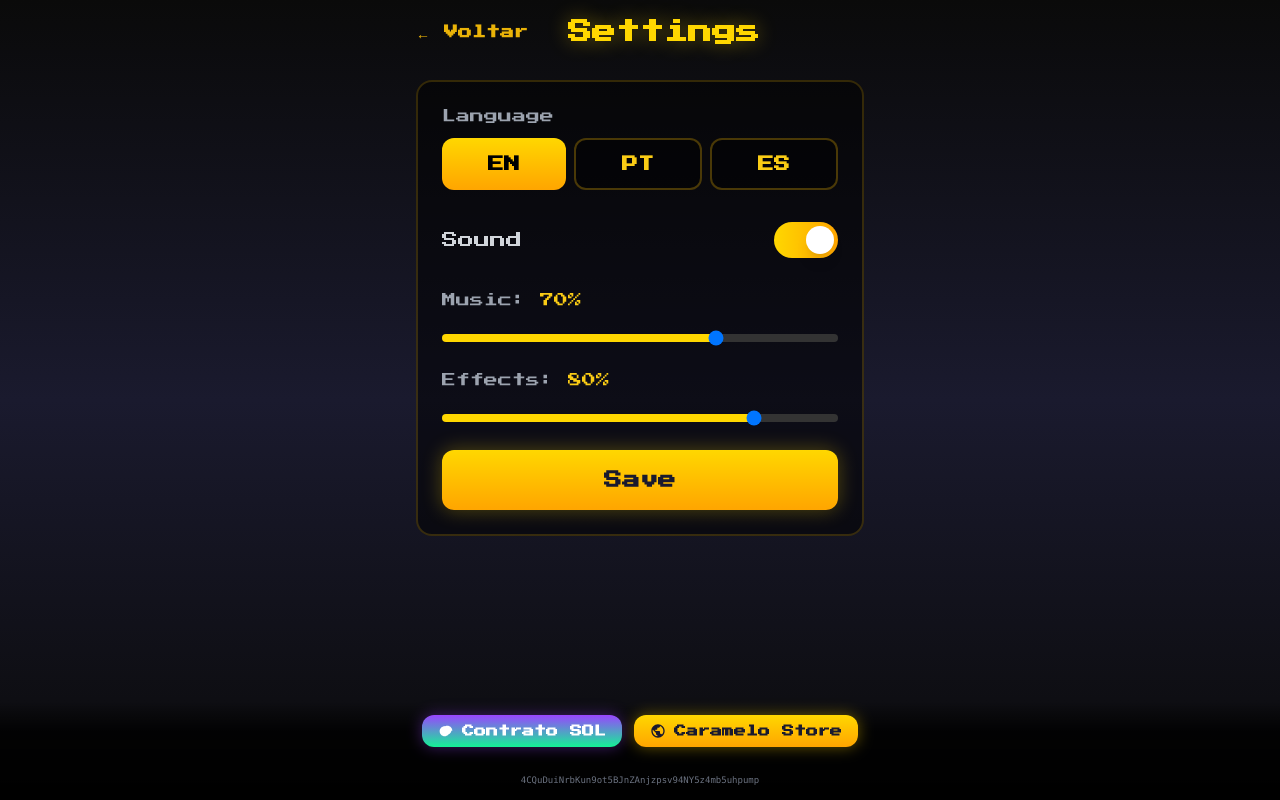
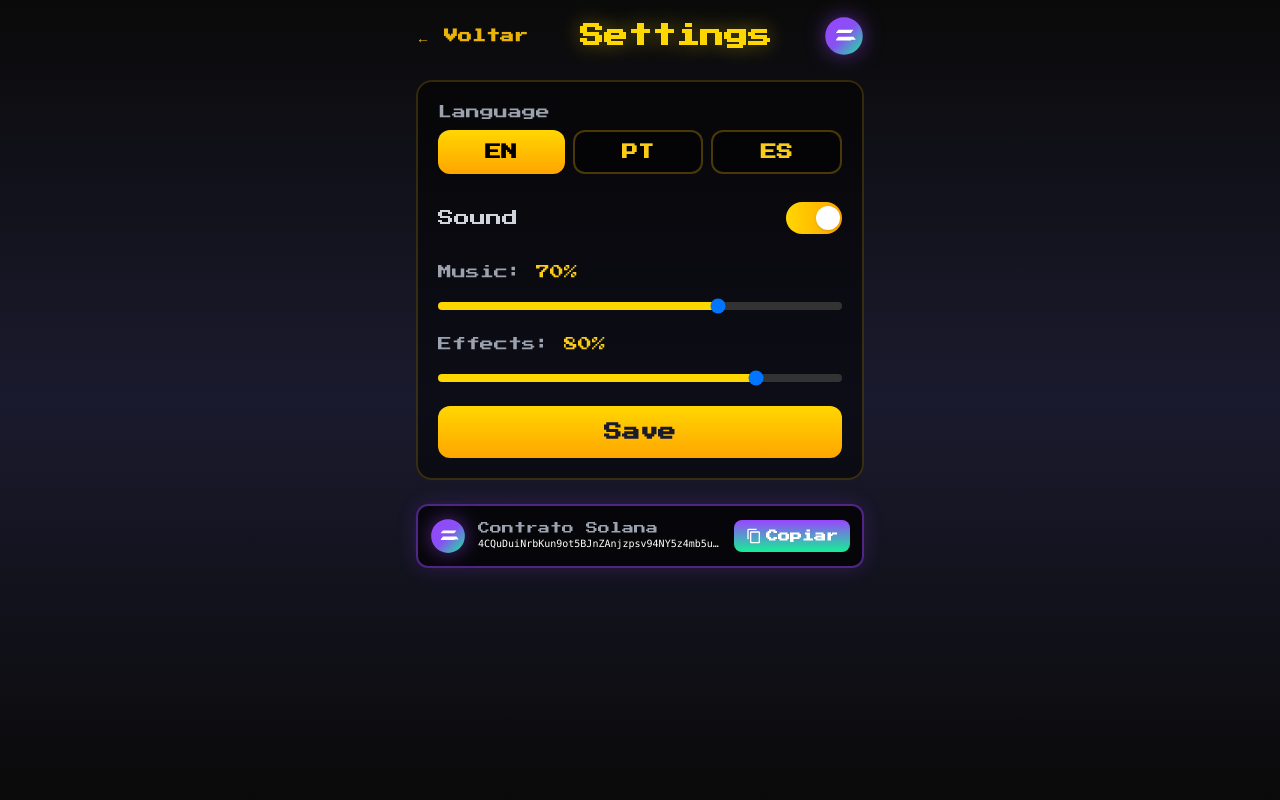
Before and after one commit to mvmarincek/melonary-game, a React (Vite) app in the folder frontend/: page /settings in a window 1280 px wide. Built offline with nearby package versions, Linux system fonts and the light colour scheme; no server answers.

Commit message:
feat: add Solana logo and contract banner to Auth and Game screens

```diff
--- a/frontend/src/components/TokenFooter.tsx
+++ b/frontend/src/components/TokenFooter.tsx
@@ -1,59 +1,133 @@
 import { useState } from 'react';
 
-const CONTRACT = '4CQuDuiNrbKun9ot5BJnZAnjzpsv94NY5z4mb5uhpump';
-const STORE_URL = 'https://cachorrocaramelo.store';
+export const CONTRACT = '4CQuDuiNrbKun9ot5BJnZAnjzpsv94NY5z4mb5uhpump';
+export const STORE_URL = 'https://cachorrocaramelo.store';
 
-export default function TokenFooter() {
+export function CopyButton({ text, label }: { text: string; label?: string }) {
   const [copied, setCopied] = useState(false);
 
-  const copyContract = async () => {
+  const copy = async () => {
+    try {
+      await navigator.clipboard.writeText(text);
+      setCopied(true);
+      setTimeout(() => setCopied(false), 2000);
+    } catch {}
+  };
+
+  return (
+    <button
+      onClick={copy}
+      className="flex items-center gap-2 px-3 py-2 rounded-lg text-xs font-bold transition-all hover:scale-105 active:scale-95"
+      style={{
+        background: copied ? '#4CAF50' : 'linear-gradient(180deg, #9945FF 0%, #14F195 100%)',
+        color: '#fff'
+      }}
+    >
+      <svg viewBox="0 0 24 24" className="w-4 h-4" fill="currentColor">
+        <path d="M16 1H4c-1.1 0-2 .9-2 2v14h2V3h12V1zm3 4H8c-1.1 0-2 .9-2 2v14c0 1.1.9 2 2 2h11c1.1 0 2-.9 2-2V7c0-1.1-.9-2-2-2zm0 16H8V7h11v14z"/>
+      </svg>
+      {copied ? 'Copiado!' : (label || 'Copiar')}
+    </button>
+  );
+}
+
+export function SolanaLogo({ size = 40 }: { size?: number }) {
+  return (
+    <svg width={size} height={size} viewBox="0 0 128 128" style={{ filter: 'drop-shadow(0 0 10px rgba(153, 69, 255, 0.5))' }}>
+      <defs>
+        <linearGradient id="solGrad" x1="0%" y1="0%" x2="100%" y2="100%">
+          <stop offset="0%" stopColor="#9945FF"/>
+          <stop offset="50%" stopColor="#8752F3"/>
+          <stop offset="100%" stopColor="#14F195"/>
+        </linearGradient>
+      </defs>
+      <circle cx="64" cy="64" r="60" fill="url(#solGrad)"/>
+      <path d="M94 78H38l8-10h48l-8 10zm0-24H38l8-10h48l-8 10zm-48 12h48l8 10H38l8-10z" fill="white"/>
+    </svg>
+  );
+}
+
+export function ContractBanner({ size = 'normal' }: { size?: 'small' | 'normal' | 'large' }) {
+  const [copied, setCopied] = useState(false);
+
+  const copy = async () => {
     try {
       await navigator.clipboard.writeText(CONTRACT);
       setCopied(true);
       setTimeout(() => setCopied(false), 2000);
-    } catch (err) {
-      console.error('Failed to copy:', err);
-    }
+    } catch {}
   };
 
+  const isLarge = size === 'large';
+  const isSmall = size === 'small';
+
   return (
-    <div className="fixed bottom-0 left-0 right-0 z-50 p-3" style={{ background: 'linear-gradient(0deg, rgba(0,0,0,0.95) 0%, rgba(0,0,0,0.8) 70%, transparent 100%)' }}>
-      <div className="max-w-lg mx-auto flex items-center justify-center gap-3 flex-wrap">
-        <button
-          onClick={copyContract}
-          className="flex items-center gap-2 px-4 py-2 rounded-xl text-xs font-bold transition-all hover:scale-105 active:scale-95"
+    <div
+      className={`flex items-center gap-3 rounded-xl border-2 ${isLarge ? 'p-4' : isSmall ? 'p-2' : 'p-3'}`}
       style={{
-            background: copied ? 'linear-gradient(180deg, #4CAF50 0%, #388E3C 100%)' : 'linear-gradient(180deg, #9945FF 0%, #14F195 100%)',
-            color: '#fff',
-            boxShadow: '0 0 15px rgba(153, 69, 255, 0.4)'
+        background: 'rgba(0,0,0,0.7)',
+        borderColor: 'rgba(153, 69, 255, 0.5)',
+        boxShadow: '0 0 20px rgba(153, 69, 255, 0.2)'
       }}
     >
-          <svg viewBox="0 0 24 24" className="w-4 h-4" fill="currentColor">
-            <path d="M17.5 12.5c0 4.14-3.36 7.5-7.5 7.5S2.5 16.64 2.5 12.5 5.86 5 10 5h1.5v3.08L17.5 12.5z"/>
-            <path d="M21.5 11.5c0-4.14-3.36-7.5-7.5-7.5S6.5 7.36 6.5 11.5c0 .17.01.34.02.5h3.98c2.49 0 4.5 2.01 4.5 4.5v.52c2.84-.48 5-2.94 5-5.52z"/>
+      <SolanaLogo size={isLarge ? 50 : isSmall ? 28 : 36} />
+      <div className="flex-1 min-w-0">
+        <p className={`text-gray-400 ${isLarge ? 'text-sm' : 'text-xs'}`}>Contrato Solana</p>
+        <p
+          className={`font-mono text-white truncate ${isLarge ? 'text-sm' : 'text-xs'}`}
+          style={{ fontSize: isSmall ? '9px' : isLarge ? '12px' : '10px' }}
+        >
+          {CONTRACT}
+        </p>
+      </div>
+      <button
+        onClick={copy}
+        className={`flex items-center gap-1 rounded-lg font-bold transition-all hover:scale-105 active:scale-95 ${isLarge ? 'px-4 py-2 text-sm' : isSmall ? 'px-2 py-1 text-xs' : 'px-3 py-2 text-xs'}`}
+        style={{
+          background: copied ? '#4CAF50' : 'linear-gradient(180deg, #9945FF 0%, #14F195 100%)',
+          color: '#fff'
+        }}
+      >
+        <svg viewBox="0 0 24 24" className={isLarge ? 'w-5 h-5' : 'w-4 h-4'} fill="currentColor">
+          <path d="M16 1H4c-1.1 0-2 .9-2 2v14h2V3h12V1zm3 4H8c-1.1 0-2 .9-2 2v14c0 1.1.9 2 2 2h11c1.1 0 2-.9 2-2V7c0-1.1-.9-2-2-2zm0 16H8V7h11v14z"/>
         </svg>
-          {copied ? 'Copiado!' : 'Contrato SOL'}
+        {copied ? 'Copiado!' : 'Copiar'}
       </button>
+    </div>
+  );
+}
 
+export function StoreButton({ size = 'normal' }: { size?: 'small' | 'normal' | 'large' }) {
+  const isLarge = size === 'large';
+  const isSmall = size === 'small';
+
+  return (
     <a
       href={STORE_URL}
       target="_blank"
       rel="noopener noreferrer"
-          className="flex items-center gap-2 px-4 py-2 rounded-xl text-xs font-bold transition-all hover:scale-105 active:scale-95"
+      className={`flex items-center justify-center gap-2 rounded-xl font-bold transition-all hover:scale-105 active:scale-95 ${isLarge ? 'px-6 py-3 text-lg' : isSmall ? 'px-3 py-2 text-xs' : 'px-4 py-2 text-sm'}`}
       style={{
         background: 'linear-gradient(180deg, #FFD700 0%, #FFA500 100%)',
         color: '#1a1a2e',
-            boxShadow: '0 0 15px rgba(255, 215, 0, 0.4)'
+        boxShadow: '0 0 20px rgba(255, 215, 0, 0.3)'
       }}
     >
-          <svg viewBox="0 0 24 24" className="w-4 h-4" fill="currentColor">
+      <svg viewBox="0 0 24 24" className={isLarge ? 'w-6 h-6' : 'w-4 h-4'} fill="currentColor">
         <path d="M12 2C6.48 2 2 6.48 2 12s4.48 10 10 10 10-4.48 10-10S17.52 2 12 2zm-1 17.93c-3.95-.49-7-3.85-7-7.93 0-.62.08-1.21.21-1.79L9 15v1c0 1.1.9 2 2 2v1.93zm6.9-2.54c-.26-.81-1-1.39-1.9-1.39h-1v-3c0-.55-.45-1-1-1H8v-2h2c.55 0 1-.45 1-1V7h2c1.1 0 2-.9 2-2v-.41c2.93 1.19 5 4.06 5 7.41 0 2.08-.8 3.97-2.1 5.39z"/>
       </svg>
       Caramelo Store
     </a>
+  );
+}
 
-        <div className="w-full text-center mt-1">
-          <span className="text-gray-500 text-xs font-mono" style={{ fontSize: '9px' }}>{CONTRACT}</span>
+export default function TokenFooter() {
+  return (
+    <div className="fixed bottom-0 left-0 right-0 z-50 p-3" style={{ background: 'linear-gradient(0deg, rgba(0,0,0,0.95) 0%, rgba(0,0,0,0.8) 70%, transparent 100%)' }}>
+      <div className="max-w-xl mx-auto">
+        <ContractBanner size="small" />
+        <div className="flex justify-center mt-2">
+          <StoreButton size="small" />
         </div>
       </div>
     </div>
--- a/frontend/src/pages/Settings.tsx
+++ b/frontend/src/pages/Settings.tsx
@@ -4,21 +4,10 @@ import { useStore } from '../hooks/useStore';
 import { api } from '../services/api';
 import { t, Language } from '../i18n/translations';
 import { audioManager } from '../services/audio';
-import TokenFooter from '../components/TokenFooter';
+import { ContractBanner, SolanaLogo } from '../components/TokenFooter';
 
 export default function Settings() {
-  const {
-    language,
-    setLanguage,
-    soundEnabled,
-    setSoundEnabled,
-    musicVolume,
-    setMusicVolume,
-    sfxVolume,
-    setSfxVolume,
-    user,
-  } = useStore();
-
+  const { language, setLanguage, soundEnabled, setSoundEnabled, musicVolume, setMusicVolume, sfxVolume, setSfxVolume, user } = useStore();
   const [isSaving, setIsSaving] = useState(false);
   const [saved, setSaved] = useState(false);
 
@@ -26,12 +15,7 @@ export default function Settings() {
     setIsSaving(true);
     try {
       if (user) {
-        await api.auth.updateSettings({
-          language,
-          sound_enabled: soundEnabled,
-          music_volume: musicVolume,
-          sfx_volume: sfxVolume,
-        });
+        await api.auth.updateSettings({ language, sound_enabled: soundEnabled, music_volume: musicVolume, sfx_volume: sfxVolume });
       }
       audioManager.setEnabled(soundEnabled);
       audioManager.setMusicVolume(musicVolume);
@@ -46,33 +30,23 @@ export default function Settings() {
   };
 
   return (
-    <div className="min-h-screen p-4" style={{ background: 'linear-gradient(180deg, #0a0a0a 0%, #1a1a2e 50%, #0a0a0a 100%)' }}>
+    <div className="min-h-screen p-4 pb-8" style={{ background: 'linear-gradient(180deg, #0a0a0a 0%, #1a1a2e 50%, #0a0a0a 100%)' }}>
       <div className="max-w-md mx-auto">
-        <div className="flex items-center justify-between mb-8">
-          <Link to="/" className="text-yellow-500 hover:text-yellow-300 text-sm font-bold transition-colors">
-            &larr; Voltar
-          </Link>
-          <h1 className="text-2xl font-black" style={{ color: '#FFD700', textShadow: '0 0 20px rgba(255, 215, 0, 0.4)' }}>
-            {t('menu.settings', language)}
-          </h1>
-          <div className="w-16"></div>
+        <div className="flex items-center justify-between mb-6">
+          <Link to="/" className="text-yellow-500 hover:text-yellow-300 text-sm font-bold transition-colors">&larr; Voltar</Link>
+          <h1 className="text-2xl font-black" style={{ color: '#FFD700', textShadow: '0 0 20px rgba(255, 215, 0, 0.4)' }}>{t('menu.settings', language)}</h1>
+          <SolanaLogo size={40} />
         </div>
 
-        <div className="rounded-2xl border-2 border-yellow-500/20 p-6 space-y-6" style={{ background: 'rgba(0,0,0,0.5)' }}>
+        <div className="rounded-2xl border-2 border-yellow-500/20 p-5 space-y-5" style={{ background: 'rgba(0,0,0,0.5)' }}>
           <div>
-            <label className="block text-sm text-gray-400 mb-3">
-              {t('settings.language', language)}
-            </label>
+            <label className="block text-sm text-gray-400 mb-2">{t('settings.language', language)}</label>
             <div className="flex gap-2">
               {(['en', 'pt', 'es'] as Language[]).map((lang) => (
                 <button
                   key={lang}
                   onClick={() => setLanguage(lang)}
-                  className={`flex-1 py-3 rounded-xl font-bold transition-all duration-300 ${
-                    language === lang
-                      ? 'text-black'
-                      : 'text-yellow-400 border-2 border-yellow-500/30 hover:border-yellow-500/60'
-                  }`}
+                  className={`flex-1 py-2 rounded-xl font-bold transition-all ${language === lang ? 'text-black' : 'text-yellow-400 border-2 border-yellow-500/30'}`}
                   style={language === lang ? { background: 'linear-gradient(180deg, #FFD700 0%, #FFA500 100%)' } : { background: 'rgba(0,0,0,0.4)' }}
                 >
                   {lang === 'en' ? 'EN' : lang === 'pt' ? 'PT' : 'ES'}
@@ -85,95 +59,50 @@ export default function Settings() {
             <span className="text-gray-300">{t('settings.sound', language)}</span>
             <button
               onClick={() => setSoundEnabled(!soundEnabled)}
-              className="w-16 h-9 rounded-full transition-all duration-300 relative"
+              className="w-14 h-8 rounded-full transition-all relative"
               style={{ background: soundEnabled ? 'linear-gradient(90deg, #FFD700 0%, #FFA500 100%)' : '#333' }}
             >
-              <div
-                className="w-7 h-7 bg-white rounded-full shadow-lg absolute top-1 transition-all duration-300"
-                style={{ left: soundEnabled ? '32px' : '4px' }}
-              />
+              <div className="w-6 h-6 bg-white rounded-full shadow absolute top-1 transition-all" style={{ left: soundEnabled ? '30px' : '4px' }} />
             </button>
           </div>
 
           <div>
-            <label className="block text-sm text-gray-400 mb-3">
-              {t('settings.music', language)}: <span className="text-yellow-400">{Math.round(musicVolume * 100)}%</span>
-            </label>
-            <input
-              type="range"
-              min="0"
-              max="1"
-              step="0.1"
-              value={musicVolume}
-              onChange={(e) => setMusicVolume(parseFloat(e.target.value))}
-              disabled={!soundEnabled}
-              className="w-full h-2 rounded-full appearance-none cursor-pointer"
-              style={{ background: `linear-gradient(90deg, #FFD700 0%, #FFD700 ${musicVolume * 100}%, #333 ${musicVolume * 100}%, #333 100%)` }}
-            />
+            <label className="block text-sm text-gray-400 mb-2">{t('settings.music', language)}: <span className="text-yellow-400">{Math.round(musicVolume * 100)}%</span></label>
+            <input type="range" min="0" max="1" step="0.1" value={musicVolume} onChange={(e) => setMusicVolume(parseFloat(e.target.value))} disabled={!soundEnabled} className="w-full h-2 rounded-full appearance-none cursor-pointer" style={{ background: `linear-gradient(90deg, #FFD700 0%, #FFD700 ${musicVolume * 100}%, #333 ${musicVolume * 100}%, #333 100%)` }} />
           </div>
 
           <div>
-            <label className="block text-sm text-gray-400 mb-3">
-              {t('settings.sfx', language)}: <span className="text-yellow-400">{Math.round(sfxVolume * 100)}%</span>
-            </label>
-            <input
-              type="range"
-              min="0"
-              max="1"
-              step="0.1"
-              value={sfxVolume}
-              onChange={(e) => setSfxVolume(parseFloat(e.target.value))}
-              disabled={!soundEnabled}
-              className="w-full h-2 rounded-full appearance-none cursor-pointer"
-              style={{ background: `linear-gradient(90deg, #FFD700 0%, #FFD700 ${sfxVolume * 100}%, #333 ${sfxVolume * 100}%, #333 100%)` }}
-            />
+            <label className="block text-sm text-gray-400 mb-2">{t('settings.sfx', language)}: <span className="text-yellow-400">{Math.round(sfxVolume * 100)}%</span></label>
+            <input type="range" min="0" max="1" step="0.1" value={sfxVolume} onChange={(e) => setSfxVolume(parseFloat(e.target.value))} disabled={!soundEnabled} className="w-full h-2 rounded-full appearance-none cursor-pointer" style={{ background: `linear-gradient(90deg, #FFD700 0%, #FFD700 ${sfxVolume * 100}%, #333 ${sfxVolume * 100}%, #333 100%)` }} />
           </div>
 
           <button
             onClick={handleSave}
             disabled={isSaving}
-            className="w-full py-4 rounded-xl font-bold text-lg transition-all duration-300 hover:scale-105 active:scale-95"
-            style={{
-              background: saved ? 'linear-gradient(180deg, #4CAF50 0%, #388E3C 100%)' : 'linear-gradient(180deg, #FFD700 0%, #FFA500 100%)',
-              color: '#1a1a2e',
-              boxShadow: '0 0 20px rgba(255, 215, 0, 0.3)'
-            }}
+            className="w-full py-3 rounded-xl font-bold text-lg transition-all hover:scale-105 active:scale-95"
+            style={{ background: saved ? 'linear-gradient(180deg, #4CAF50 0%, #388E3C 100%)' : 'linear-gradient(180deg, #FFD700 0%, #FFA500 100%)', color: '#1a1a2e' }}
           >
             {isSaving ? t('game.loading', language) : saved ? 'Salvo!' : t('settings.save', language)}
           </button>
         </div>
 
         {user && (
-          <div className="rounded-2xl border-2 border-yellow-500/20 p-6 mt-6" style={{ background: 'rgba(0,0,0,0.5)' }}>
-            <h3 className="text-sm text-gray-400 mb-4 font-bold">{t('menu.profile', language)}</h3>
-            <div className="space-y-3 text-sm">
-              <div className="flex justify-between items-center py-2 border-b border-gray-700/30">
-                <span className="text-gray-500">Username</span>
-                <span className="text-white font-bold">{user.username}</span>
-              </div>
-              <div className="flex justify-between items-center py-2 border-b border-gray-700/30">
-                <span className="text-gray-500">Email</span>
-                <span className="text-white">{user.email}</span>
-              </div>
-              <div className="flex justify-between items-center py-2 border-b border-gray-700/30">
-                <span className="text-gray-500">{t('game.score', language)}</span>
-                <span className="text-yellow-400 font-black">{user.total_score.toLocaleString()}</span>
-              </div>
-              <div className="flex justify-between items-center py-2 border-b border-gray-700/30">
-                <span className="text-gray-500">Partidas</span>
-                <span className="text-white font-bold">{user.games_played}</span>
-              </div>
-              <div className="flex justify-between items-center py-2">
-                <span className="text-gray-500">Melhor Combo</span>
-                <span className="text-orange-400 font-bold">{user.highest_combo}x</span>
-              </div>
+          <div className="rounded-2xl border-2 border-yellow-500/20 p-5 mt-4" style={{ background: 'rgba(0,0,0,0.5)' }}>
+            <h3 className="text-sm text-gray-400 mb-3 font-bold">{t('menu.profile', language)}</h3>
+            <div className="space-y-2 text-sm">
+              <div className="flex justify-between py-2 border-b border-gray-700/30"><span className="text-gray-500">Username</span><span className="text-white font-bold">{user.username}</span></div>
+              <div className="flex justify-between py-2 border-b border-gray-700/30"><span className="text-gray-500">Email</span><span className="text-white">{user.email}</span></div>
+              <div className="flex justify-between py-2 border-b border-gray-700/30"><span className="text-gray-500">{t('game.score', language)}</span><span className="text-yellow-400 font-black">{user.total_score.toLocaleString()}</span></div>
+              <div className="flex justify-between py-2 border-b border-gray-700/30"><span className="text-gray-500">Partidas</span><span className="text-white font-bold">{user.games_played}</span></div>
+              <div className="flex justify-between py-2"><span className="text-gray-500">Melhor Combo</span><span className="text-orange-400 font-bold">{user.highest_combo}x</span></div>
             </div>
           </div>
         )}
 
-        <div className="h-24"></div>
+        <div className="mt-6">
+          <ContractBanner size="normal" />
+        </div>
       </div>
-      <TokenFooter />
     </div>
   );
 }
```
Also changed, not shown: frontend/src/game/Game.tsx (+13 -3 lines), frontend/src/pages/Auth.tsx (+9 -2 lines), frontend/src/pages/Home.tsx (+34 -36 lines), frontend/src/pages/Ranking.tsx (+14 -37 lines). Lines whose indentation alone changed are shown as unchanged.
